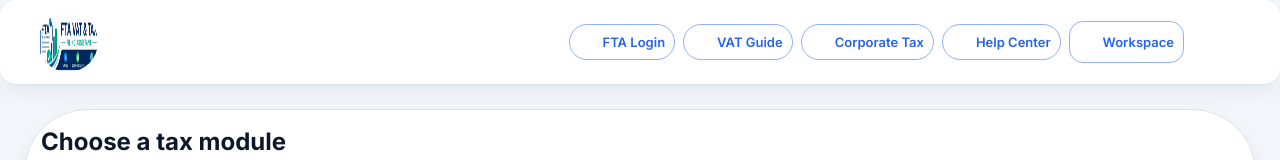
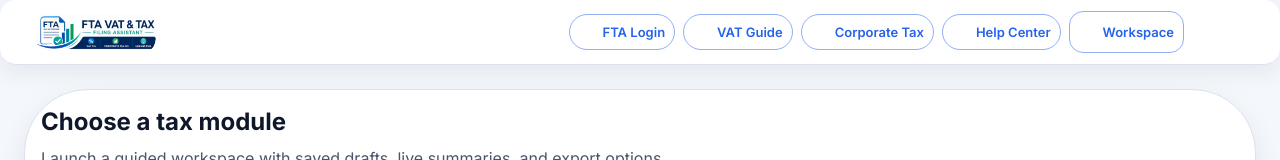
Before and after one commit to aimzworld007/FTA-VAT-TAX-Calculator, a React (Vite) app: page / in a window 1280 px wide. Shown: the top 160 px of the page. Built offline with nearby package versions, Linux system fonts and the light colour scheme; some icons are missing.

Commit message:
Make header logo wider and remove round styling

```diff
--- a/src/features/tax/TaxDashboard.jsx
+++ b/src/features/tax/TaxDashboard.jsx
@@ -80,7 +80,7 @@ const normalizeVatDraft = (input, workspaceSettings) => { const merged = { ...va
 function Header({ onOpenDrawer, onGoHome }) {
   const theme = useTheme();
   const isDesktop = useMediaQuery(theme.breakpoints.up('lg'));
-  return <AppBar position='sticky' color='inherit' elevation={0} sx={{ borderBottom: '1px solid #dbe3ef', backgroundColor: 'rgba(255,255,255,0.93)', backdropFilter: 'blur(8px)' }}><Toolbar sx={{ justifyContent: isDesktop ? 'space-between' : 'center', gap: 1.5, py: 1, position: 'relative' }}><Stack direction='row' spacing={1.25} alignItems='center'><IconButton sx={{ display: { lg: 'none' }, position: 'absolute', left: 8 }} onClick={onOpenDrawer}><MenuIcon /></IconButton><IconButton aria-label='Go to homepage' onClick={onGoHome} sx={{ p: 0.5 }}><Box component='img' src='/logo.png' alt='logo' sx={{ width: 60, height: 60, borderRadius: '50%' }} /></IconButton></Stack>
+  return <AppBar position='sticky' color='inherit' elevation={0} sx={{ borderBottom: '1px solid #dbe3ef', backgroundColor: 'rgba(255,255,255,0.93)', backdropFilter: 'blur(8px)' }}><Toolbar sx={{ justifyContent: isDesktop ? 'space-between' : 'center', gap: 1.5, py: 1, position: 'relative' }}><Stack direction='row' spacing={1.25} alignItems='center'><IconButton sx={{ display: { lg: 'none' }, position: 'absolute', left: 8 }} onClick={onOpenDrawer}><MenuIcon /></IconButton><IconButton aria-label='Go to homepage' onClick={onGoHome} sx={{ p: 0.25 }}><Box component='img' src='/logo.png' alt='logo' sx={{ width: { xs: 108, sm: 120 }, height: { xs: 40, sm: 44 }, objectFit: 'contain', borderRadius: 1 }} /></IconButton></Stack>
     {isDesktop && <Stack direction='row' spacing={1} alignItems='center'>{navLinks.map((l) => <Button key={l.label} href={l.href} target='_blank' variant='outlined' startIcon={l.icon} size='small' sx={{ borderRadius: 3, textTransform: 'none', minHeight: 36 }}>{l.label}</Button>)}<Button variant='outlined' startIcon={<FolderOpenIcon fontSize='small' />} size='small' sx={{ borderRadius: 3, textTransform: 'none' }}>Workspace</Button><IconButton size='small'><NotificationsNoneRoundedIcon fontSize='small' /></IconButton><IconButton size='small'><AccountCircleOutlinedIcon fontSize='small' /></IconButton></Stack>}
   </Toolbar></AppBar>;
 }
```
